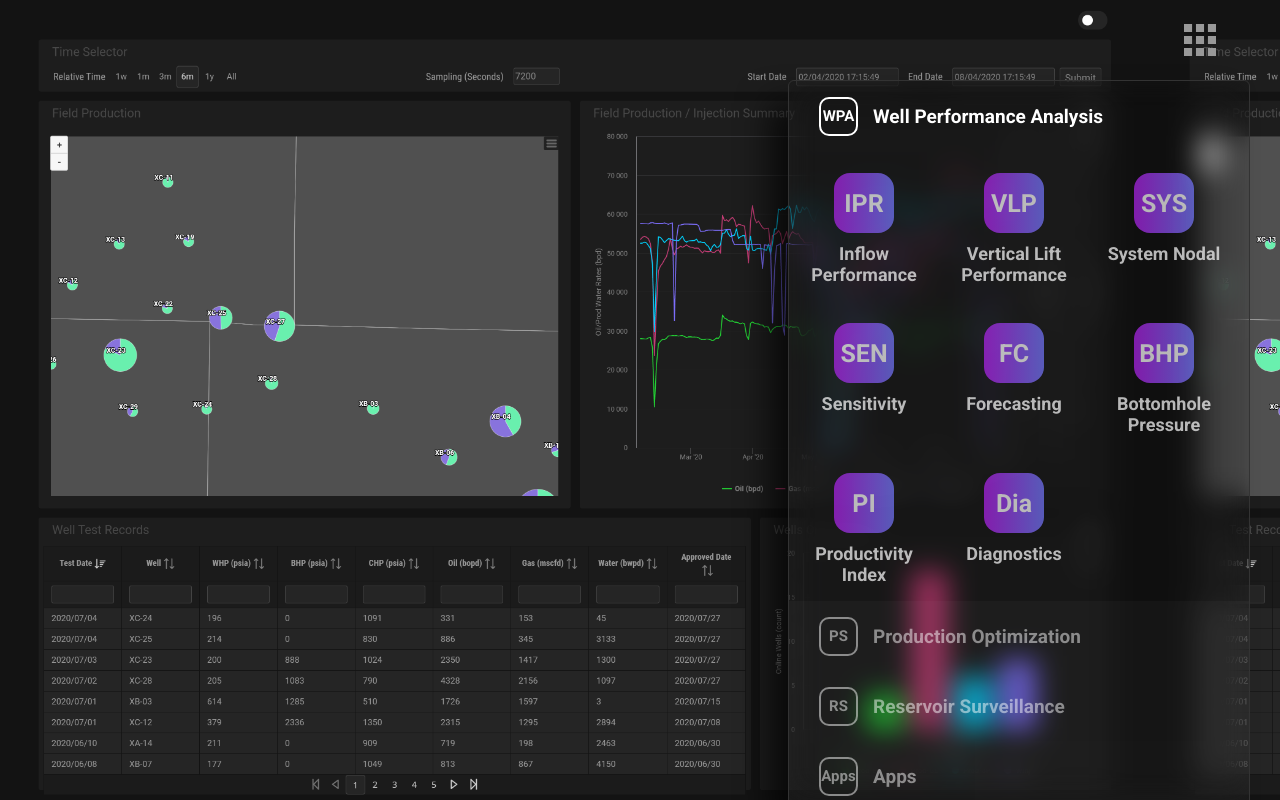
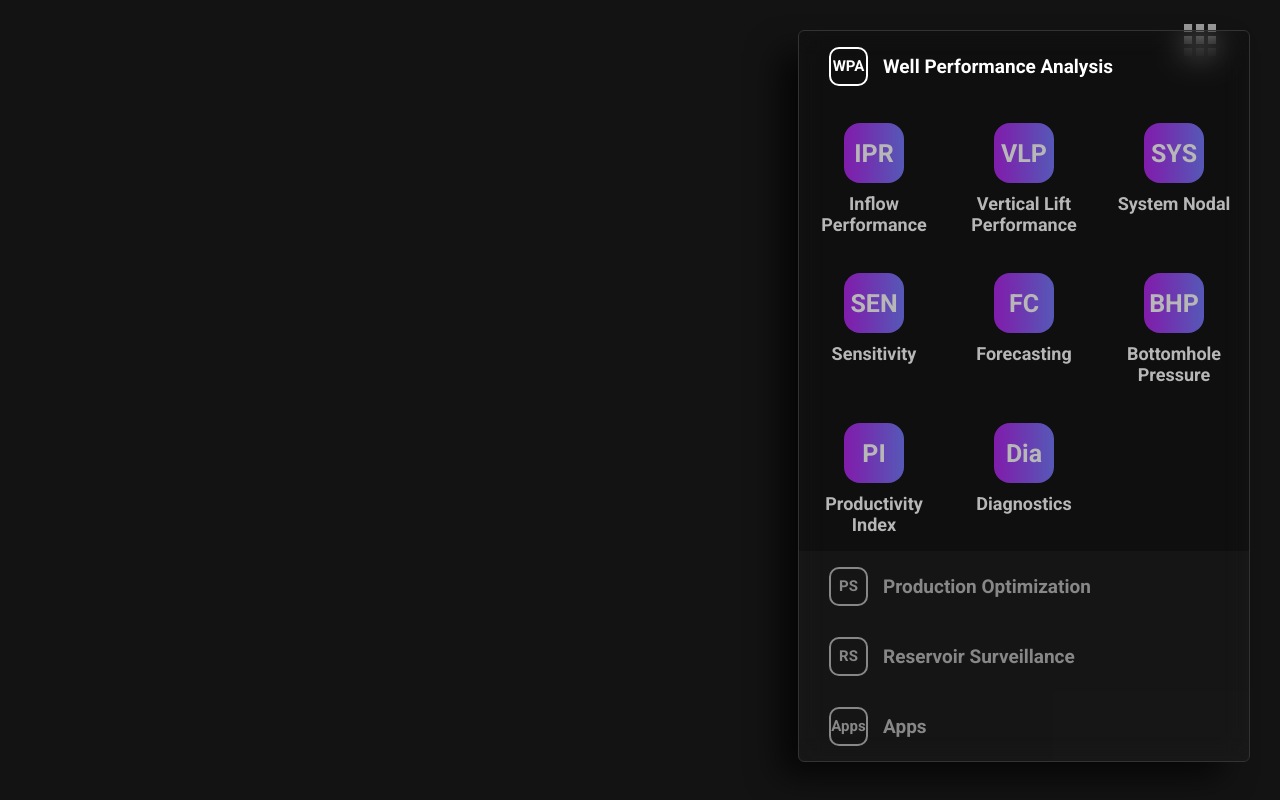
Before and after one commit to IgorDyniewski/menu-recruitment-task, a React (Create React App) app: page / in a window 1280 px wide. Built offline with nearby package versions, Linux system fonts and the light colour scheme.

Commit message:
Added safari and firefox support

```diff
--- a/src/App.js
+++ b/src/App.js
@@ -11,8 +11,8 @@ import getShortText from './lib/getShortText'
 const Main = styled.div`
     width: 100vw;
     height: 100vh;
-    /* background-color: #131313; */
-    background-image: url('/appScreenshot.png');
+    background-color: #131313;
+    /* background-image: url('/appScreenshot.png'); */
     background-size: contain;
     font-family: 'Roboto', sans-serif;
     font-weight: 700;
@@ -33,18 +33,26 @@ const MenuButton = styled.button`
     overflow: hidden;
     outline: none;
 `
+const MenuWrapper = styled.div`
+    position: fixed;
+    top: 30px;
+    right: 30px;
+    box-shadow: -23px 18px 33px -5px rgba(0, 0, 0, 0.7);
+    border-radius: 6px;
+`
 const Menu = styled.div`
-    top: 80px;
-    right: 30px;
-    position: fixed;
+    position: relative;
     border: 1.7px solid #333333;
     overflow: hidden;
-    width: 460px;
+    width: 450px;
     /* height: 600px; */
     border-radius: 6px;
+
+    background-color: rgba(0, 0, 0, 0.9);
+    @supports (backdrop-filter: blur(14px)) {
         background-color: transparent;
         backdrop-filter: blur(14px) brightness(80%);
-    box-shadow: -23px 18px 33px -5px rgba(0, 0, 0, 0.7);
+    }
 `
 
 const App = (props) => {
@@ -53,6 +61,7 @@ const App = (props) => {
     return (
         <Main>
             <MenuButton />
+            <MenuWrapper>
                 <Menu>
                     {menuData.map((item, index) => (
                         <Row
@@ -65,6 +74,7 @@ const App = (props) => {
                         />
                     ))}
                 </Menu>
+            </MenuWrapper>
         </Main>
     )
 }
```
Lines whose indentation alone changed are shown as unchanged.
